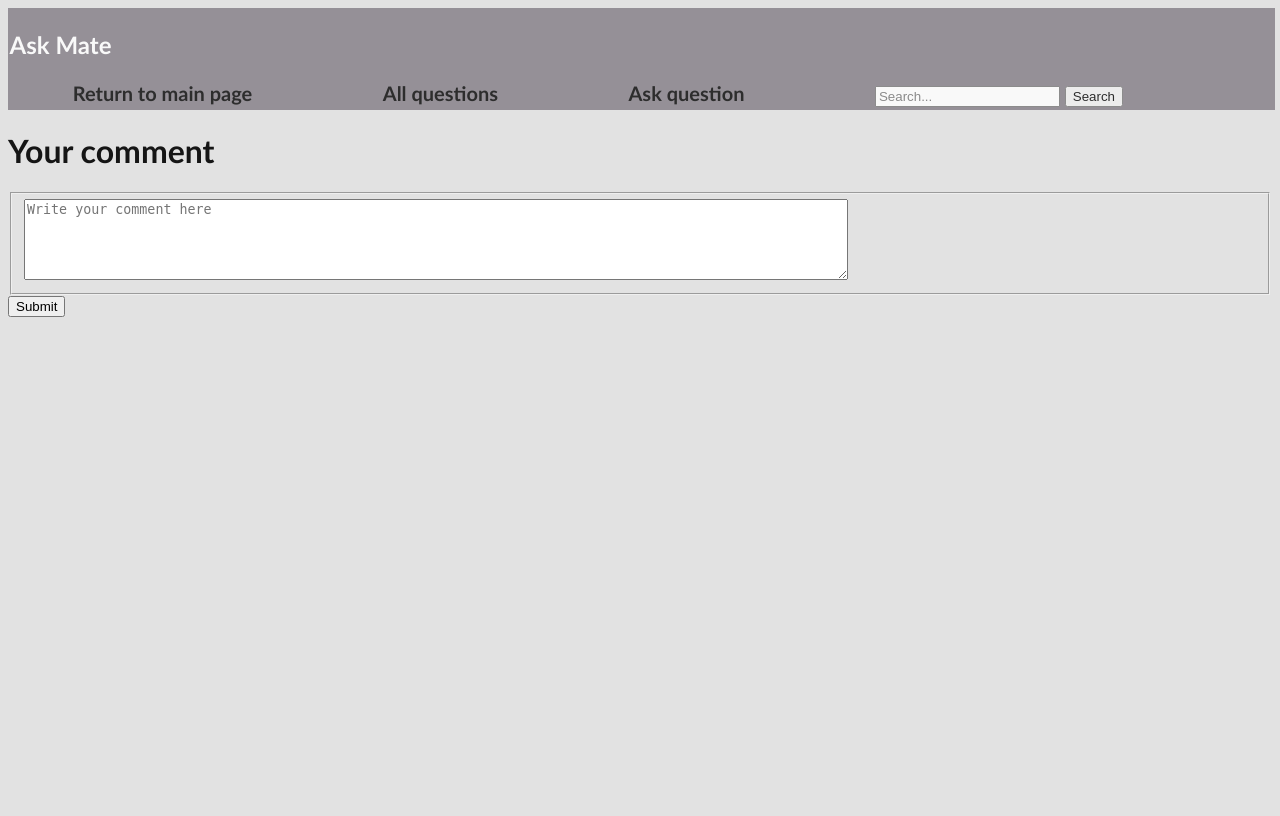
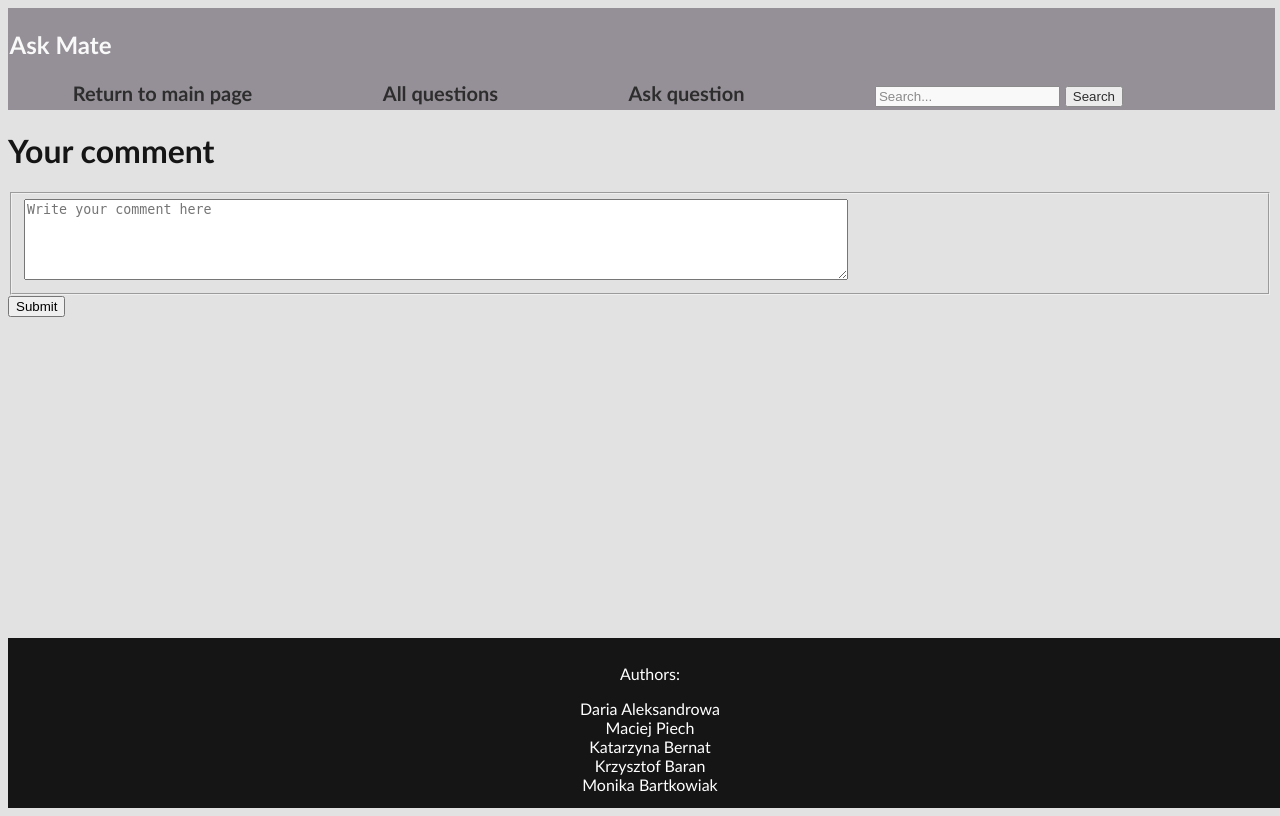
Before and after one commit to Kashydo/AskMate-sprint2, a Flask app: page /question/1/new-comment in a window 1280 px wide. Before the commit the page ends 317 px from the top, so only its background shows below. Run offline with Flask 2, Linux system fonts and the light colour scheme.

Commit message:
Fixed bug when edditing comments, added footer

```diff
--- a/server.py
+++ b/server.py
@@ -17,6 +17,7 @@ from messages import *
 from jinja2 import Environment
 
 from dotenv import load_dotenv
+
 load_dotenv()
 
 app = Flask(__name__)
--- a/static/styles.css
+++ b/static/styles.css
@@ -4,10 +4,18 @@ body {
   font-family: "Trebuchet MS", "Lucida Sans Unicode", "Lucida Grande",
     "Lucida Sans", Arial, sans-serif;
   font-size: 1em;
+  position: relative;
+  min-height: 100vh;
+}
+
+body::after {
+  content: "";
+  display: block;
+  height: 200px; /* Set same as footer's height */
 }
 main {
   width: 90%;
-  margin: 10px auto;
+  margin: 10px 0 10px 50px;
 }
 header {
   background-color: #69626dcc;
@@ -104,3 +112,21 @@ td a {
   margin: 0;
   padding: 0;
 }
+
+footer {
+  position: absolute;
+  bottom: 0;
+  padding: 10px;
+  margin: 50px 0 0 0;
+  background-color: #151515;
+  color: white;
+  width: 100%;
+  text-align: center;
+  height: 150px;
+}
+
+footer ul {
+  list-style-type: none;
+  margin: 0;
+  padding: 0;
+}
--- a/templates/add_comment.html
+++ b/templates/add_comment.html
@@ -61,5 +61,15 @@
       </fieldset>
       <input type="submit" value="Submit" />
     </form>
+    <footer>
+      <p>Authors:</p>
+      <ul>
+        <li>Daria Aleksandrowa</li>
+        <li>Maciej Piech</li>
+        <li>Katarzyna Bernat</li>
+        <li>Krzysztof Baran</li>
+        <li>Monika Bartkowiak</li>
+      </ul>
+    </footer>
   </body>
 </html>
```
Also changed, not shown: data_hendler.py (+5 -3 lines), templates/add_answer.html (+10 -0 lines), templates/add_question.html (+10 -0 lines), templates/add_tag.html (+10 -0 lines), templates/answer_edit.html (+10 -0 lines), templates/comment_edit.html (+10 -0 lines), templates/main_page.html (+10 -0 lines), templates/question_detail.html (+10 -0 lines), templates/question_edit.html (+10 -0 lines), templates/question_list.html (+10 -0 lines), templates/question_search.html (+17 -10 lines), 1 other file.
